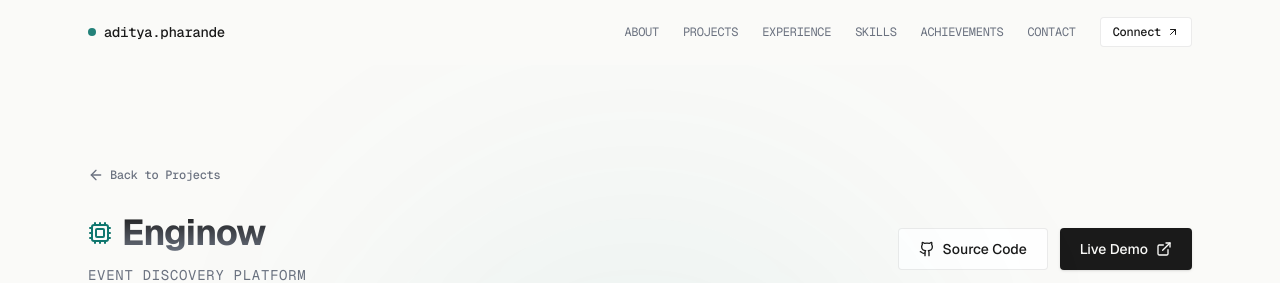
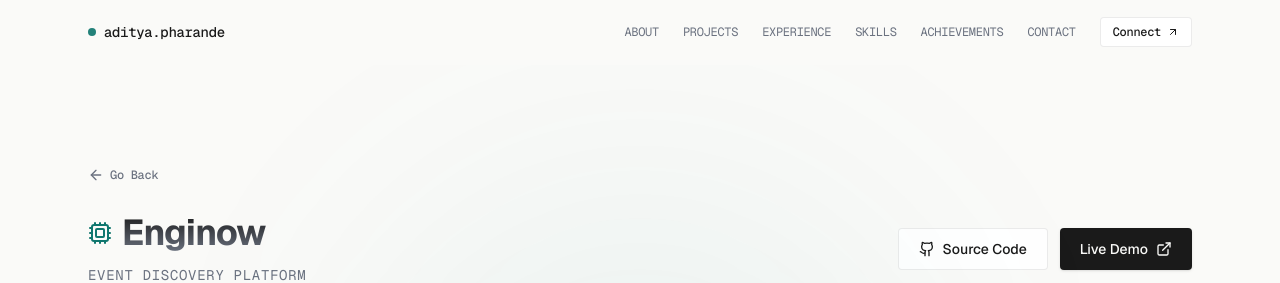
Before and after one commit to aditya-codes-git/Portfolio, a Next.js app: page /projects/enginow in a window 1280 px wide. Shown: the top 283 px of the page. Built offline with nearby package versions, Linux system fonts and the light colour scheme.

Commit message:
feat: implement hero, projects, and dynamic project pages for portfolio site

```diff
--- a/src/app/projects/[slug]/page.tsx
+++ b/src/app/projects/[slug]/page.tsx
@@ -1,7 +1,7 @@
 "use client";
 
 import React, { use } from "react";
-import { notFound } from "next/navigation";
+import { notFound, useRouter } from "next/navigation";
 import { projectDetails } from "@/data/projectDetails";
 import { Navbar } from "@/components/layout/Navbar";
 import { Footer } from "@/components/layout/Footer";
@@ -17,10 +17,19 @@ interface PageProps {
 export default function ProjectDetailPage({ params }: PageProps) {
   const resolvedParams = use(params);
   const project = projectDetails[resolvedParams.slug];
+  const router = useRouter();
 
   if (!project) {
     notFound();
   }
+
+  const handleBack = () => {
+    if (typeof window !== "undefined" && window.history.length > 1) {
+      router.back();
+    } else {
+      router.push("/projects");
+    }
+  };
 
   const fadeUpProps = {
     initial: { opacity: 0, y: 15 },
@@ -40,8 +49,8 @@ export default function ProjectDetailPage({ params }: PageProps) {
 
           {/* Navigation & Header */}
           <motion.div {...fadeUpProps} className="space-y-6">
-            <Button href="/projects" variant="ghost" size="sm" className="-ml-3">
-              <ArrowLeft className="w-4 h-4" /> Back to Projects
+            <Button onClick={handleBack} variant="ghost" size="sm" className="-ml-3">
+              <ArrowLeft className="w-4 h-4" /> Go Back
             </Button>
 
             <div className="flex flex-col md:flex-row justify-between items-start md:items-center gap-6 border-b border-border-subtle pb-8">
--- a/src/app/projects/page.tsx
+++ b/src/app/projects/page.tsx
@@ -1,6 +1,7 @@
 "use client";
 
 import React from "react";
+import { useRouter } from "next/navigation";
 import { Navbar } from "@/components/layout/Navbar";
 import { Footer } from "@/components/layout/Footer";
 import { Card } from "@/components/ui/Card";
@@ -10,7 +11,16 @@ import { Cpu, ArrowRight, ArrowLeft } from "lucide-react";
 import { motion } from "framer-motion";
 
 export default function ProjectsPage() {
+  const router = useRouter();
   const projectsList = Object.values(projectDetails);
+
+  const handleBack = () => {
+    if (typeof window !== "undefined" && window.history.length > 1) {
+      router.back();
+    } else {
+      router.push("/");
+    }
+  };
 
   const fadeUpProps = {
     initial: { opacity: 0, y: 15 },
@@ -29,8 +39,8 @@ export default function ProjectsPage() {
         <div className="max-w-6xl mx-auto px-6 w-full space-y-12">
           {/* Header */}
           <motion.div {...fadeUpProps} className="space-y-4">
-            <Button href="/" variant="ghost" size="sm" className="-ml-3">
-              <ArrowLeft className="w-4 h-4" /> Back to Home
+            <Button onClick={handleBack} variant="ghost" size="sm" className="-ml-3">
+              <ArrowLeft className="w-4 h-4" /> Go Back
             </Button>
             <div className="space-y-2">
               <span className="text-xs font-mono tracking-widest text-accent uppercase block">
--- a/src/components/sections/Hero.tsx
+++ b/src/components/sections/Hero.tsx
@@ -47,7 +47,7 @@ export const Hero: React.FC<HeroProps> = ({ onOpenResume }) => {
   };
 
   return (
-    <section className="relative min-h-[calc(100dvh-4rem)] flex flex-col justify-start items-center pt-4 pb-12 lg:pt-6 lg:pb-16 overflow-hidden text-center">
+    <section className="relative min-h-[calc(100vh-72px)] flex flex-col justify-start items-center pt-16 pb-10 sm:pt-20 lg:pt-16 lg:pb-12 overflow-hidden text-center">
       {/* Background radial highlight */}
       <div className="absolute top-1/4 left-1/2 -translate-x-1/2 -translate-y-1/2 w-[700px] h-[700px] bg-accent/5 rounded-full blur-[140px] pointer-events-none" />
 
@@ -232,7 +232,7 @@ export const Hero: React.FC<HeroProps> = ({ onOpenResume }) => {
         <motion.div
           id="terminal"
           {...terminalFadeProps}
-          className="w-[88vw] max-w-[1400px] mt-16 flex justify-center"
+          className="w-[88vw] max-w-[1400px] mt-10 flex justify-center"
         >
           <Terminal />
         </motion.div>
--- a/src/components/sections/Projects.tsx
+++ b/src/components/sections/Projects.tsx
@@ -97,7 +97,7 @@ export const Projects: React.FC = () => {
   };
 
   return (
-    <section id="projects" className="py-24 sm:py-32 border-t border-border-subtle bg-background select-none">
+    <section id="projects" className="scroll-mt-24 py-24 sm:py-32 border-t border-border-subtle bg-background select-none">
       <div className="max-w-6xl mx-auto px-6">
 
         {/* Compact Process Header */}
```
